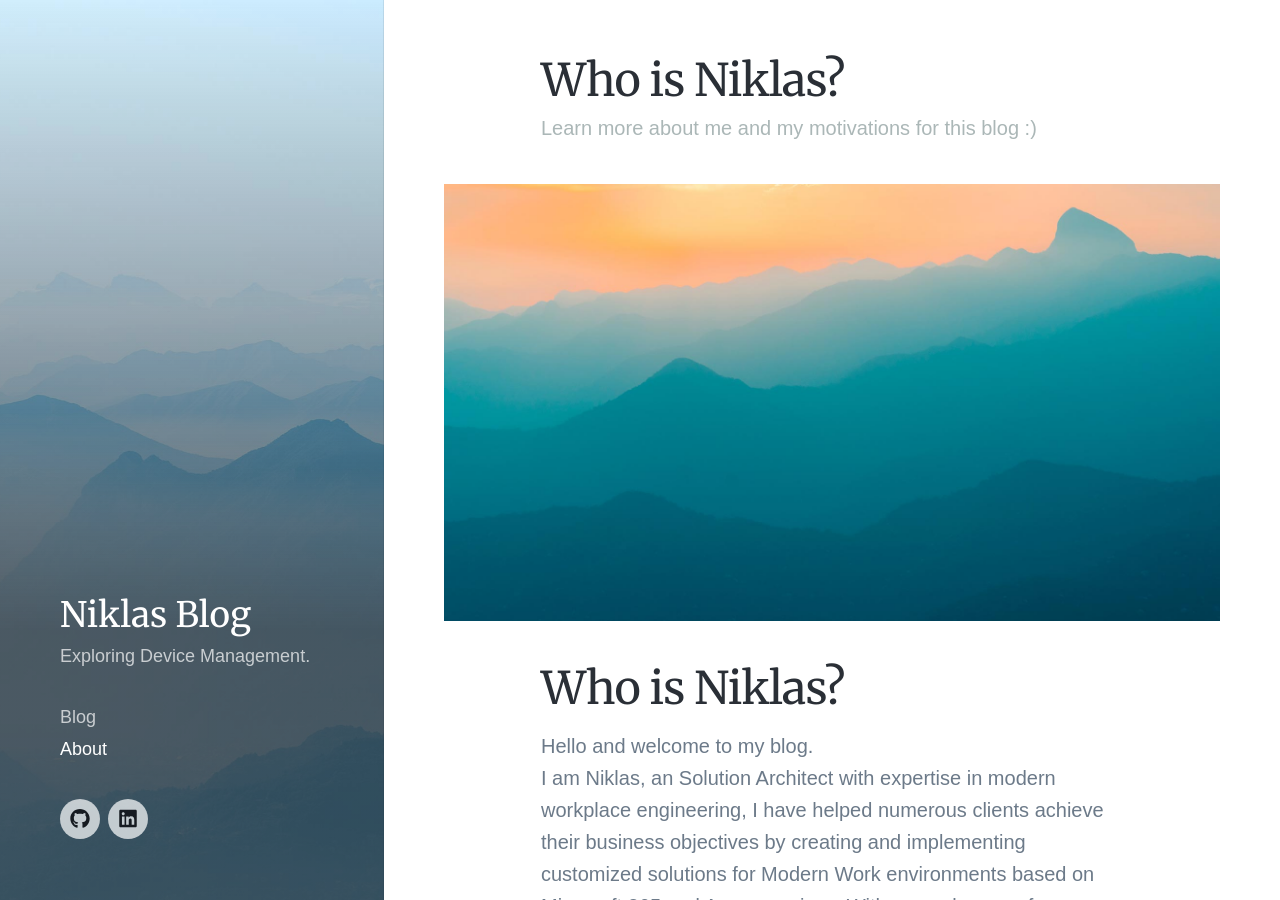
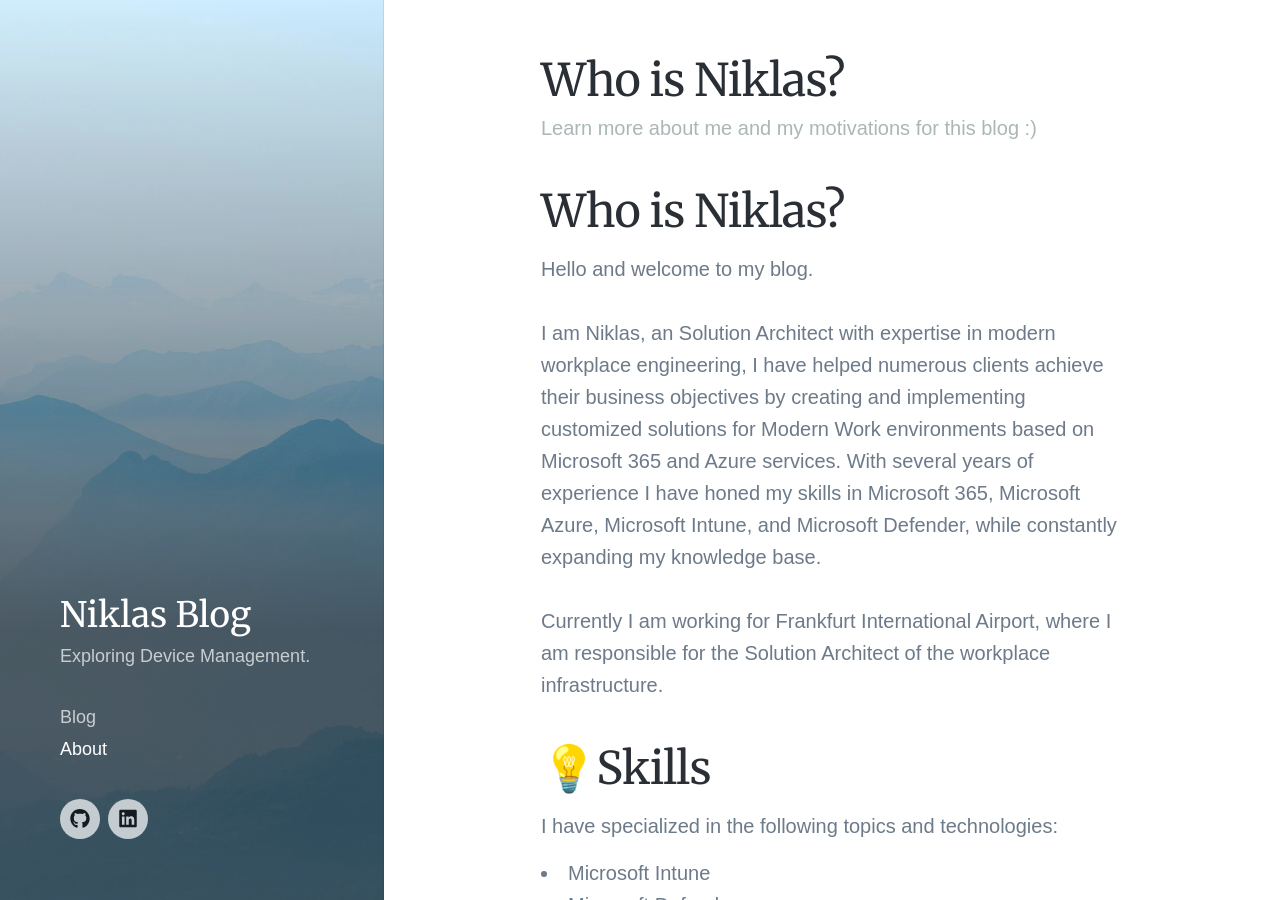
Before and after one commit to niklasrst/niklasrst.github.io, a Jekyll site: the page built from _pages/about.md, in a window 1280 px wide and 900 px high. Built offline with Jekyll 4.4.1, drawn with Linux system fonts in a browser that asks for light colours; nearby versions of some CDN libraries; some web fonts are replaced.

Commit message:
blog(configuration): base settings

```diff
--- a/_pages/about.md
+++ b/_pages/about.md
@@ -5,13 +5,14 @@
 featured_image: /images/demo/demo-portrait.jpg
 ---
 
-![](/images/demo/demo-landscape.jpg)
+<!-- ![](/images/demo/demo-landscape.jpg) -->
+
 
 ## Who is Niklas?
 Hello and welcome to my blog.
-<br>
+<br><br>
 I am Niklas, an Solution Architect with expertise in modern workplace engineering, I have helped numerous clients achieve their business objectives by creating and implementing customized solutions for Modern Work environments based on Microsoft 365 and Azure services. With several years of experience I have honed my skills in Microsoft 365, Microsoft Azure, Microsoft Intune, and Microsoft Defender, while constantly expanding my knowledge base.
-<br>
+<br><br>
 Currently I am working for Frankfurt International Airport, where I am responsible for the Solution Architect of the workplace infrastructure.
 
 ## 💡Skills
```
